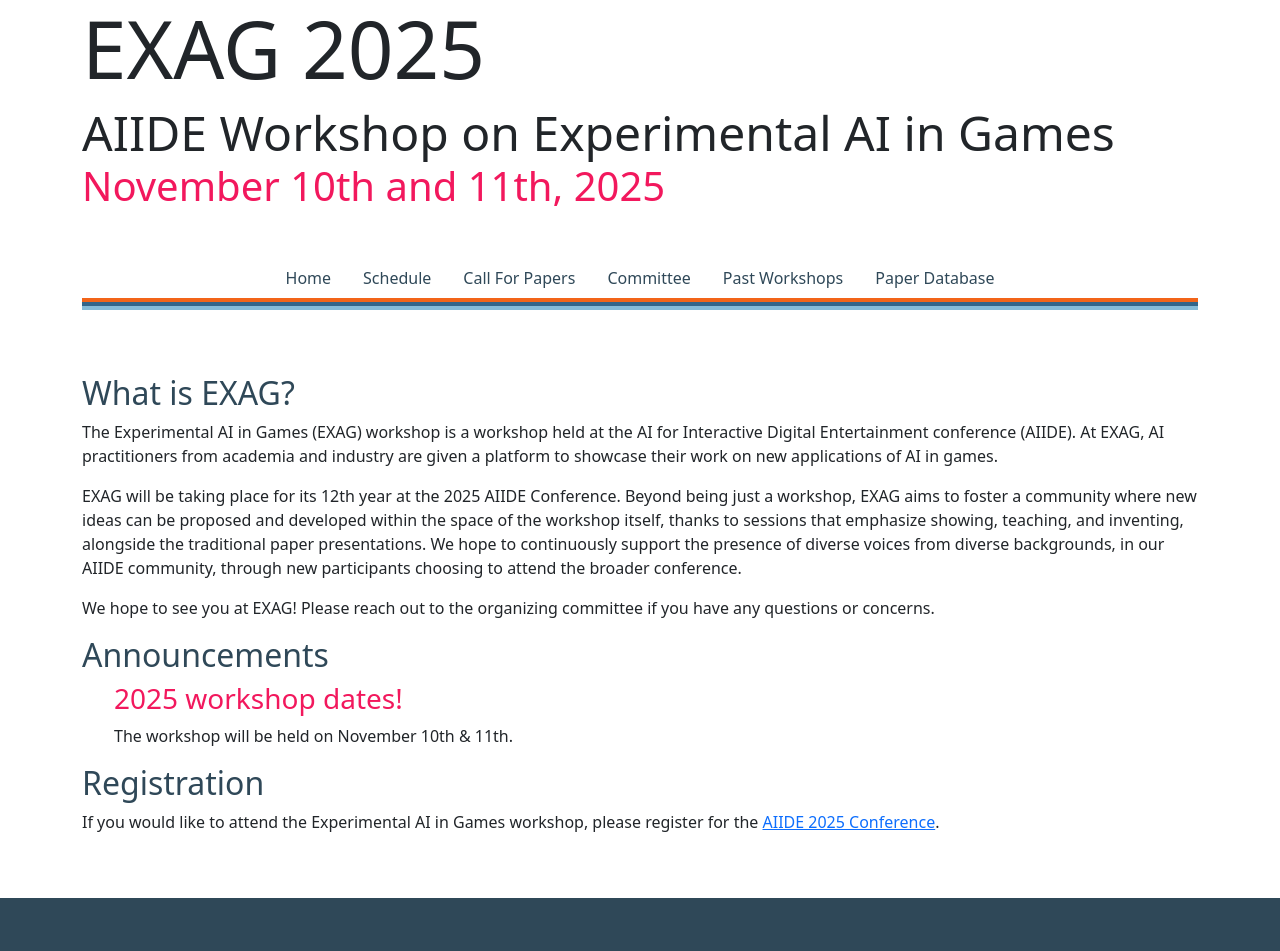
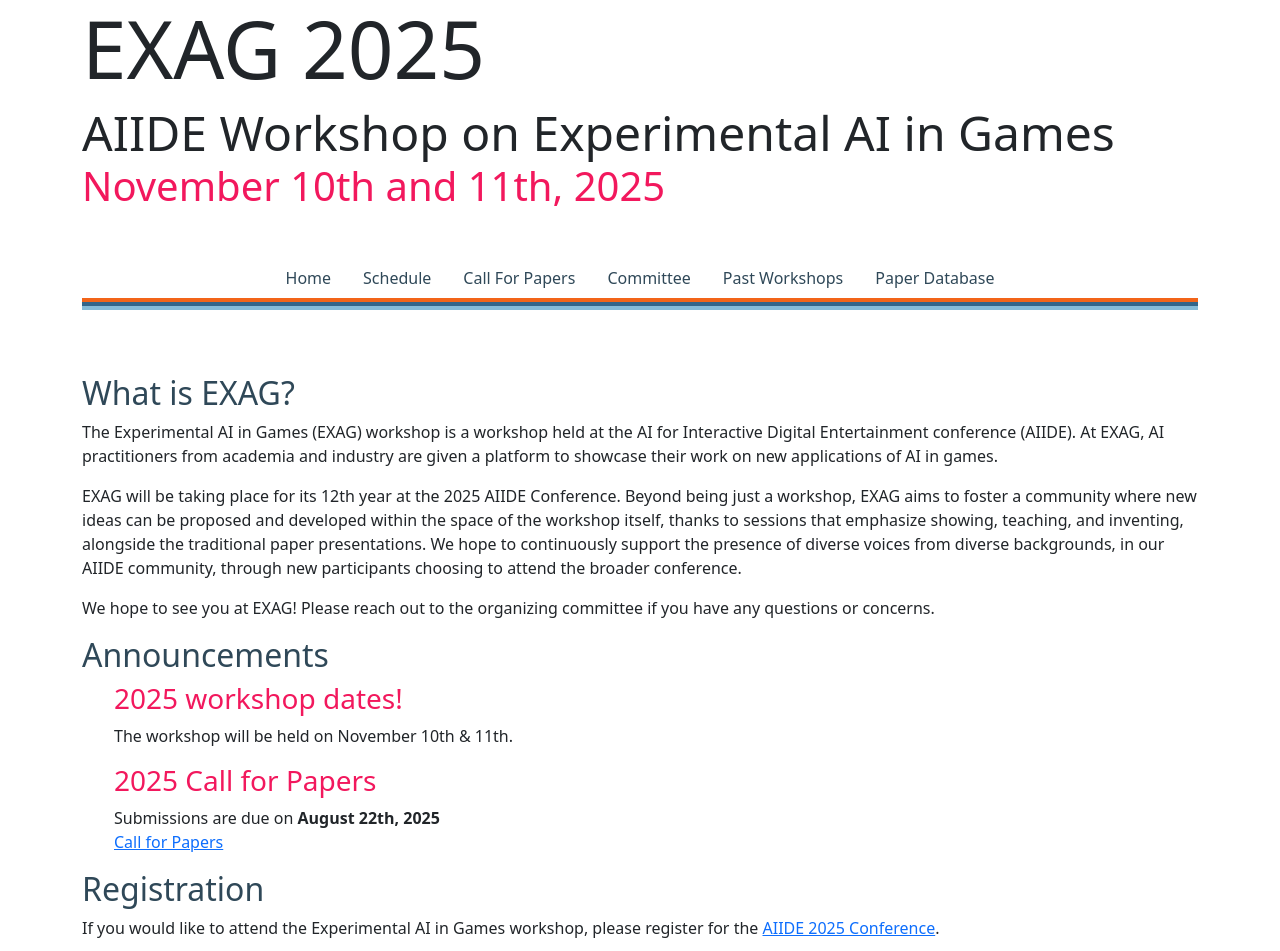
Before and after one commit to aiide-exag/aiide-exag.github.io, a Next.js app: page / in a window 1280 px wide. Shown: the top 951 px of the page. Built offline with nearby package versions, Linux system fonts and the light colour scheme.

Commit message:
EXAG-2025 cfp to announcements page

```diff
--- a/src/pages/index.tsx
+++ b/src/pages/index.tsx
@@ -41,6 +41,19 @@
                             The workshop will be held on November 10th & 11th.
                         </p>
                     </div>
+                    <div className="announcement">
+                        <h3>2025 Call for Papers</h3>
+                        <p>
+                            Submissions are due on <b>August 22th, 2025</b><br />
+                            <a
+                                href="https://www.exag.org/call_for_papers"
+                                target="_blank"
+                                rel="noopener"
+                            >
+                                Call for Papers
+                            </a>
+                        </p>
+                    </div>
                     <h2 className="mb-2">Registration</h2>
                     <p>
                         If you would like to attend the Experimental AI in Games
```
